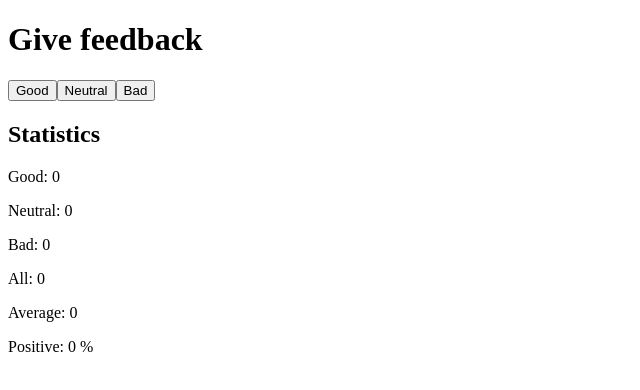
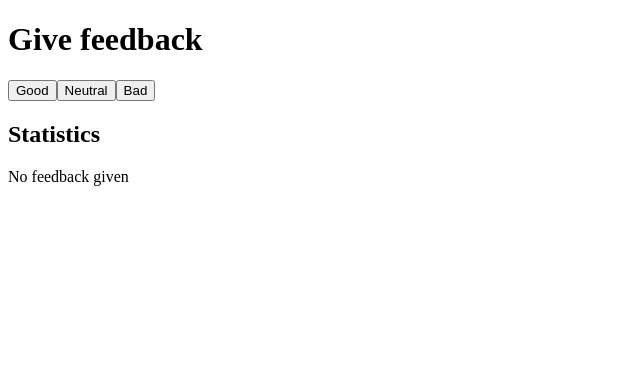
Before and after one commit to JanneKarki/Fullstackopen, a React (Vite) app in the folder osa_1/unicafe/unicafe-app/: page / in a window 1280 px wide. Shown: the top 390 px of the page, without its empty margins (0-640 px from the left). Built offline with nearby package versions, Linux system fonts and the light colour scheme.

Commit message:
Tehtävä 1.9: unicafe step4 tehty

```diff
--- a/osa_1/unicafe/unicafe-app/src/App.jsx
+++ b/osa_1/unicafe/unicafe-app/src/App.jsx
@@ -4,6 +4,10 @@ const Statistics = ({ good, neutral, bad }) => {
   const all = good + neutral + bad
   const average = (good - bad) / all || 0
   const positive = (good / all) * 100 || 0
+
+  if (all === 0) {
+    return <p>No feedback given</p>
+  }
 
   return (
     <div>
```
